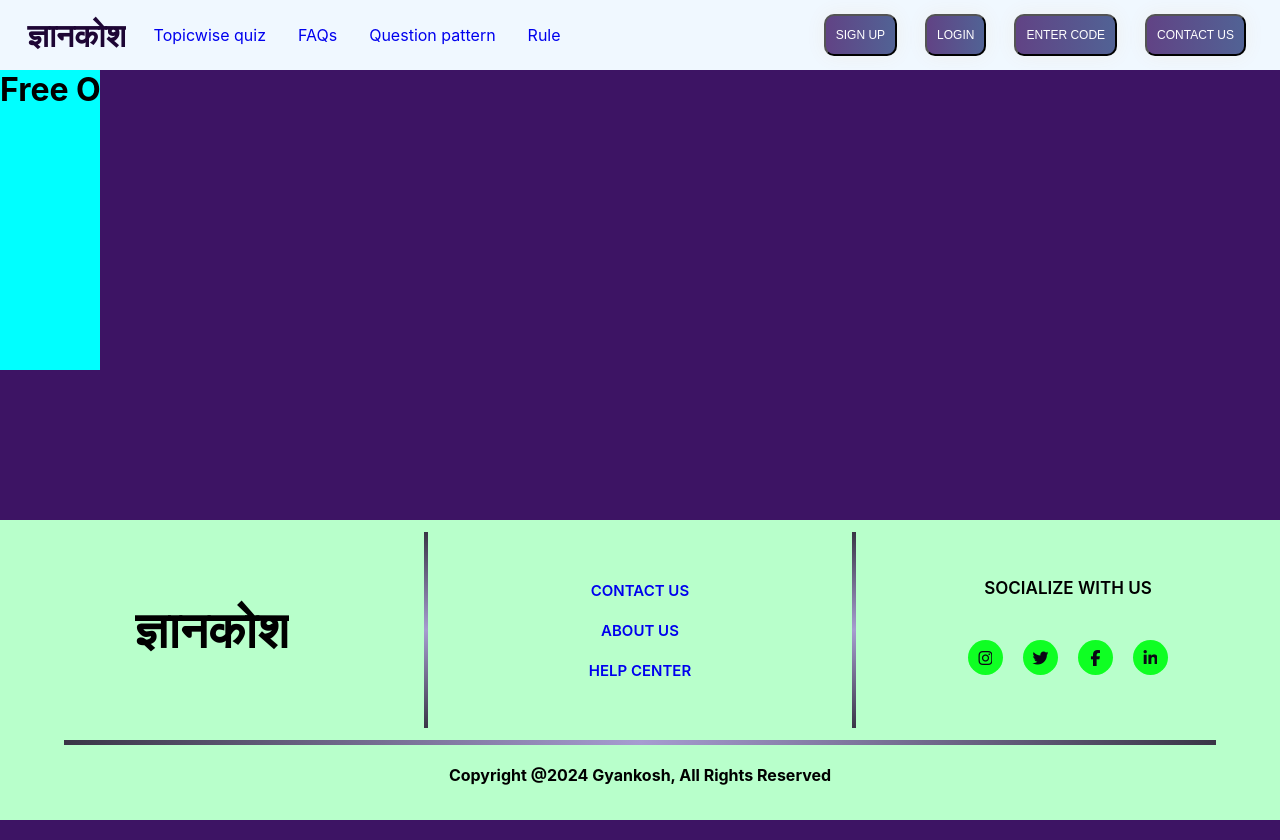
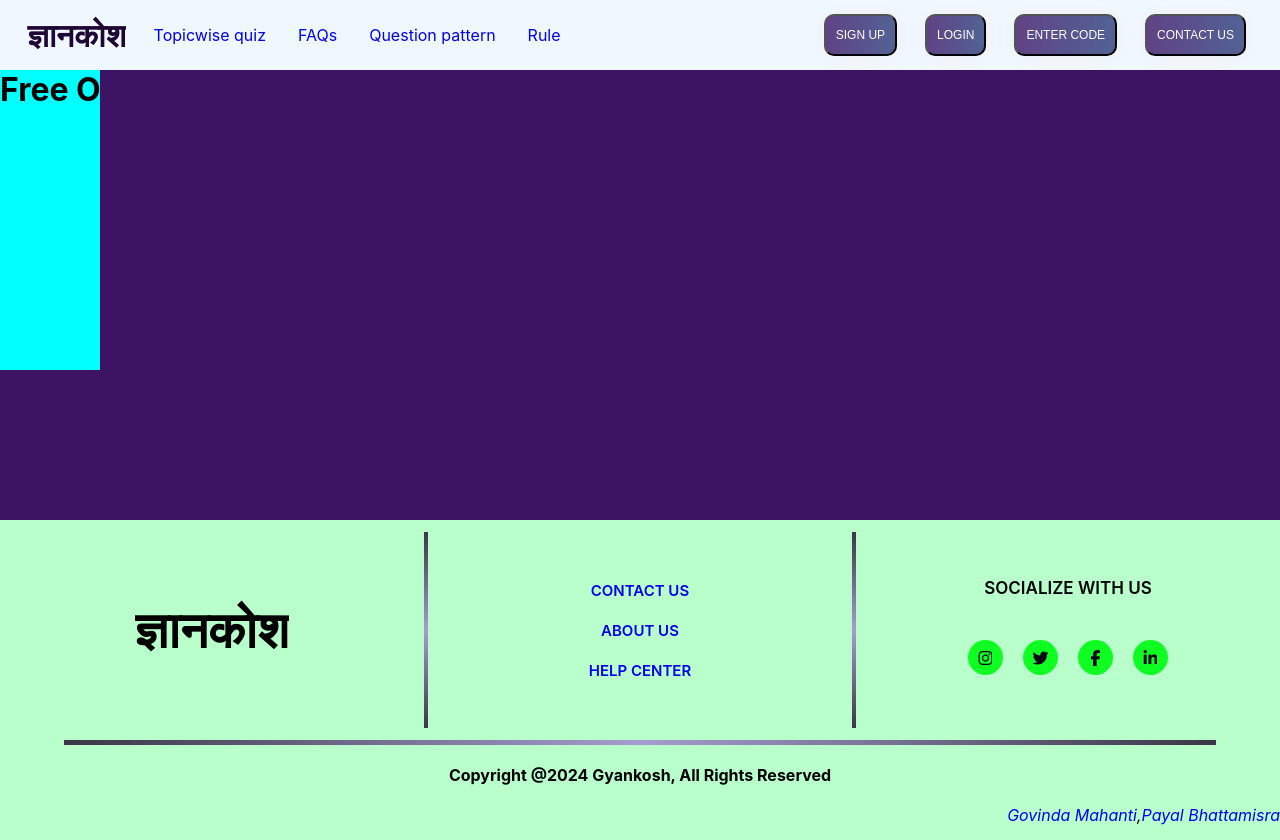
Before and after one commit to payalbhattamisra/Online_quiz, a React (Create React App) app in the folder quiz/: page / in a window 1280 px wide. Built offline with nearby package versions, Linux system fonts and the light colour scheme.

Commit message:
add nav and foot

```diff
--- a/quiz/src/Components/Footer/Footer.css
+++ b/quiz/src/Components/Footer/Footer.css
@@ -1,6 +1,6 @@
 .footer{
     background-color: #b8ffcb;
-    height: 300px;
+    height: 320px;
 }
 .info{
     height: 220px;
@@ -106,15 +106,6 @@
     background-image: linear-gradient(to right, #3a3647,#A69CD0,#3a3647);
     margin: auto;
 }
-.dev{
-    width: fit-content;
-    display: flex;
-    /* align-items: center; */
-    margin: auto;
-}
-/* .devName{
-    text-decoration: none;
-} */
 .copyR{
     width: fit-content;
     display: flex;
@@ -123,3 +114,17 @@
     margin-top: 20px;
     font-weight: 700;
 }
+    .dev{
+        width: fit-content;
+        display: flex;
+        margin-top: 20px;
+        float: right;
+        font-style: italic;
+        position: sticky;
+        bottom: 0px;
+        right: 0px;
+
+    }
+    .devName{
+        text-decoration: none;
+    }
--- a/quiz/src/Components/Footer/Footer.jsx
+++ b/quiz/src/Components/Footer/Footer.jsx
@@ -37,19 +37,18 @@ function Footer() {
 
         <div className="horizontal"></div>
 
+        <div className="copyR">
+          Copyright @2024 Gyankosh, All Rights Reserved
+        </div>
 
-        {/* <div className="dev">
-          <div>Devloper:</div>
-        <div><a className='devName' href="/"><p>Govinda Mahanti</p></a></div>
-        <div>, </div>
-        <div><a className='devName' href="/"><p>Payal Bhattamisra</p></a></div>
-        </div> */}
+        <div className="dev">
+          <div><a className='devName' href="/"><p>Govinda Mahanti</p></a></div>
+          <div>, </div>
+          <div><a className='devName' href="/"><p>Payal Bhattamisra</p></a></div>
+        </div>
 
 
 
-        <div className="copyR">
-          Copyright @2024 Gyankosh, All Rights Reserved
-        </div>
       </div>
     </>
   )
```
